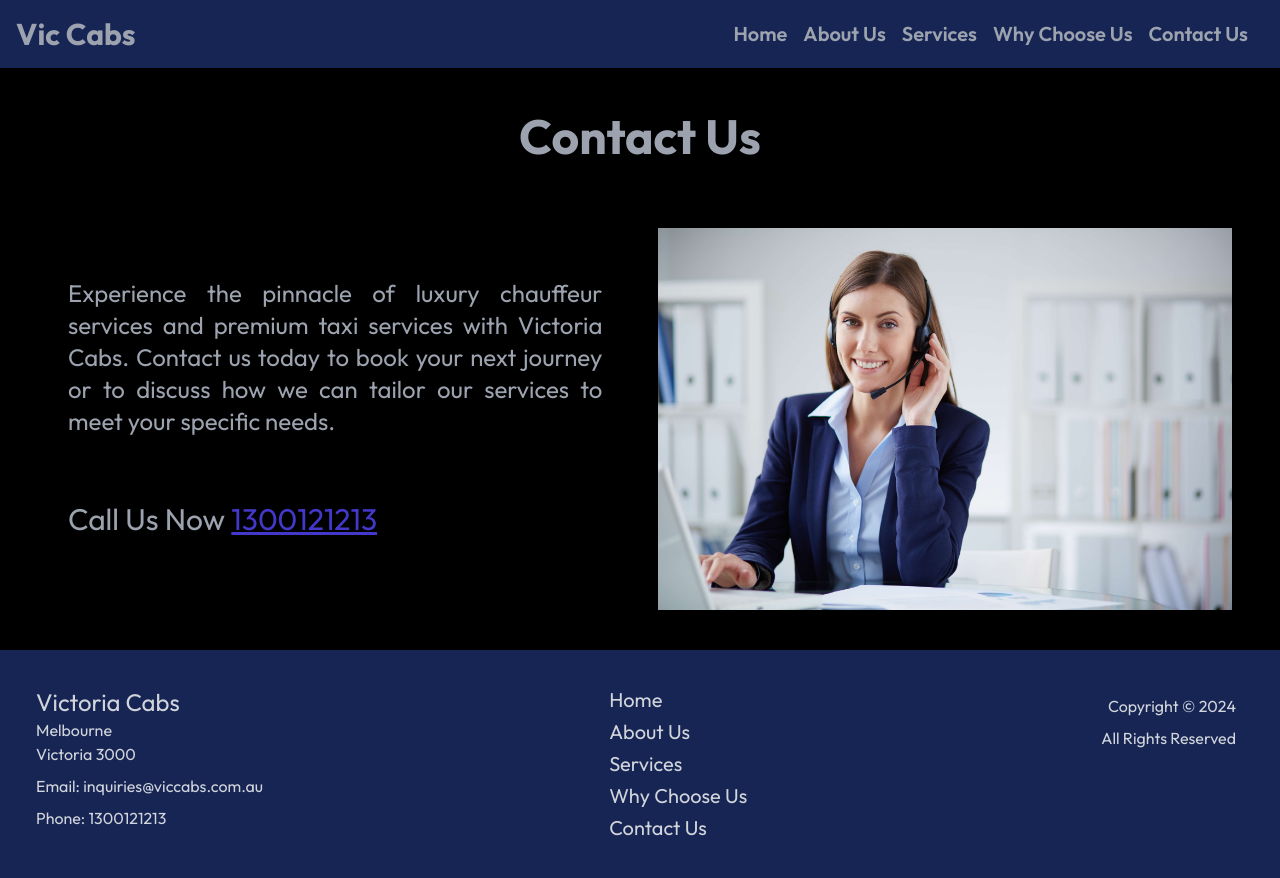
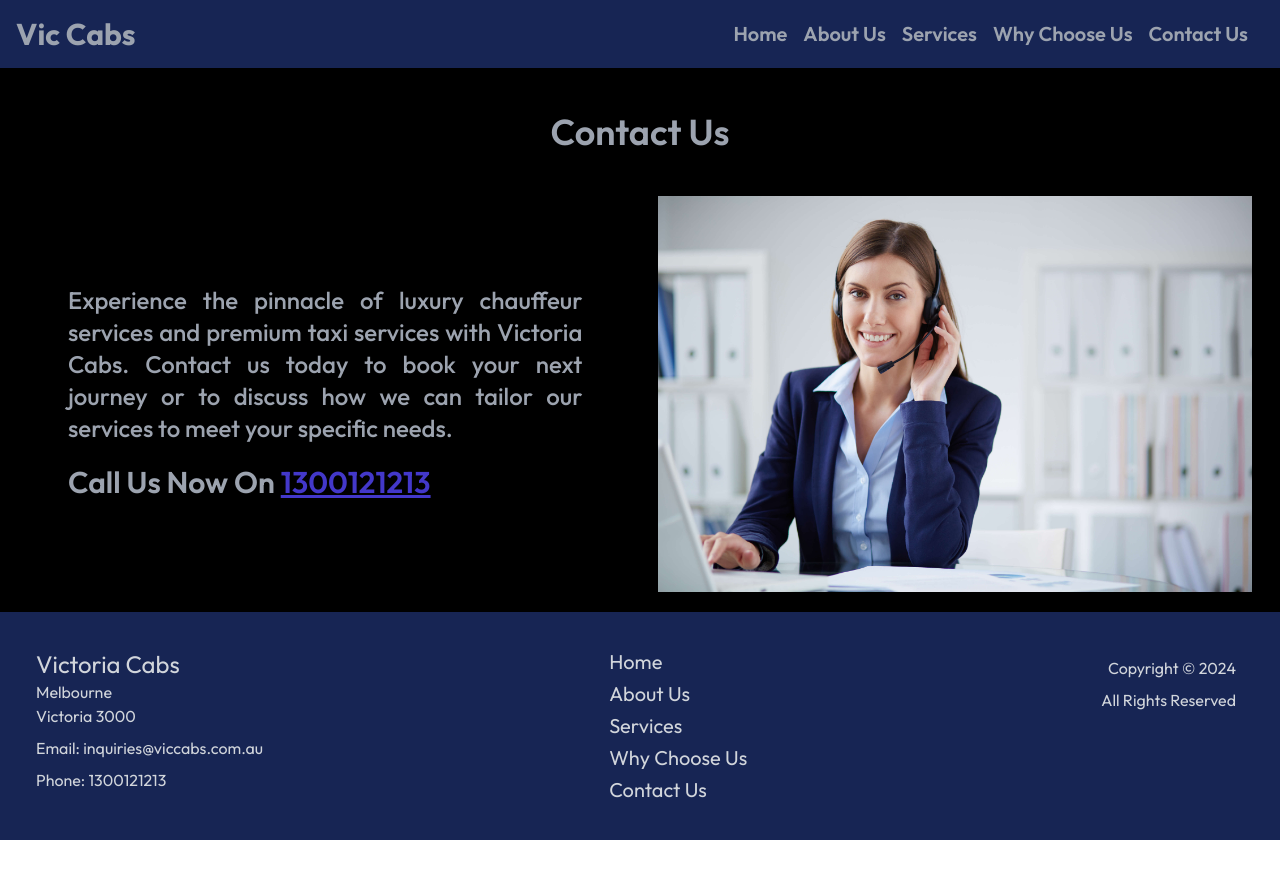
Before and after one commit to Dee1122020/viccabs, a Next.js app: page /pages/contact in a window 1280 px wide. After the commit the page ends 840 px from the top, so only its background shows below. Built offline with nearby package versions, Linux system fonts and the light colour scheme.

Commit message:
Fixed the contact page

```diff
--- a/app/pages/contact/page.tsx
+++ b/app/pages/contact/page.tsx
@@ -3,23 +3,23 @@ import React from 'react'
 
 function Contact() {
   return (
-    <div className="text-gray-400 bg-black p-5">
+    <div className="bg-black text-gray-400 flex flex-col px-10 py-3 md:px-0 md:py-0">
       <div>
-        <h2 className="text-4xl font-bold text-center sm:text-5xl mb-6 py-6">
+        <h2 className="text-3xl font-semibold text-center mt-6 md:mt-8 py-2 md:text-4xl md:font-semibold md:mb-3 md:py-3">
           Contact Us
         </h2>
       </div>
-      <div className='flex flex-row-reverse gap-5 p-5 items-center'>
-        <div className="w-1/2 px-2">
+      <div className='flex flex-col md:flex-row-reverse gap-5 p-5 items-center'>
+        <div className="md:w-1/2 px-2">
           <img src="/callcenter.jpg" alt="Call Center" />
         </div>
-        <div className='w-1/2 items-center p-7'>
-          <p className="text-1xl text-justify sm:text-2xl mb-6">
+        <div className='md:w-1/2 items-center md:p-7'>
+          <p className="text-xl font-medium md:text-2xl m-2 px-1 md:m-4 text-justify">
           Experience the pinnacle of luxury chauffeur services and premium taxi services with Victoria Cabs. Contact us today to book your next journey or to discuss how we can tailor our services to meet your specific needs.
           </p>
 
-          <h3 className="text-2xl text-justify capitalize sm:text-3xl mb-6 mt-16">
-             Call us now&nbsp;
+          <h3 className="text-2xl md:text-3xl mb-3 m-2 p-1 md:m-4 font-semibold capitalize">
+             Call us now on&nbsp;
             <Link href="tel:+611300121213"
               ><u className="text-indigo-700">1300121213</u></Link>
           </h3>
```
